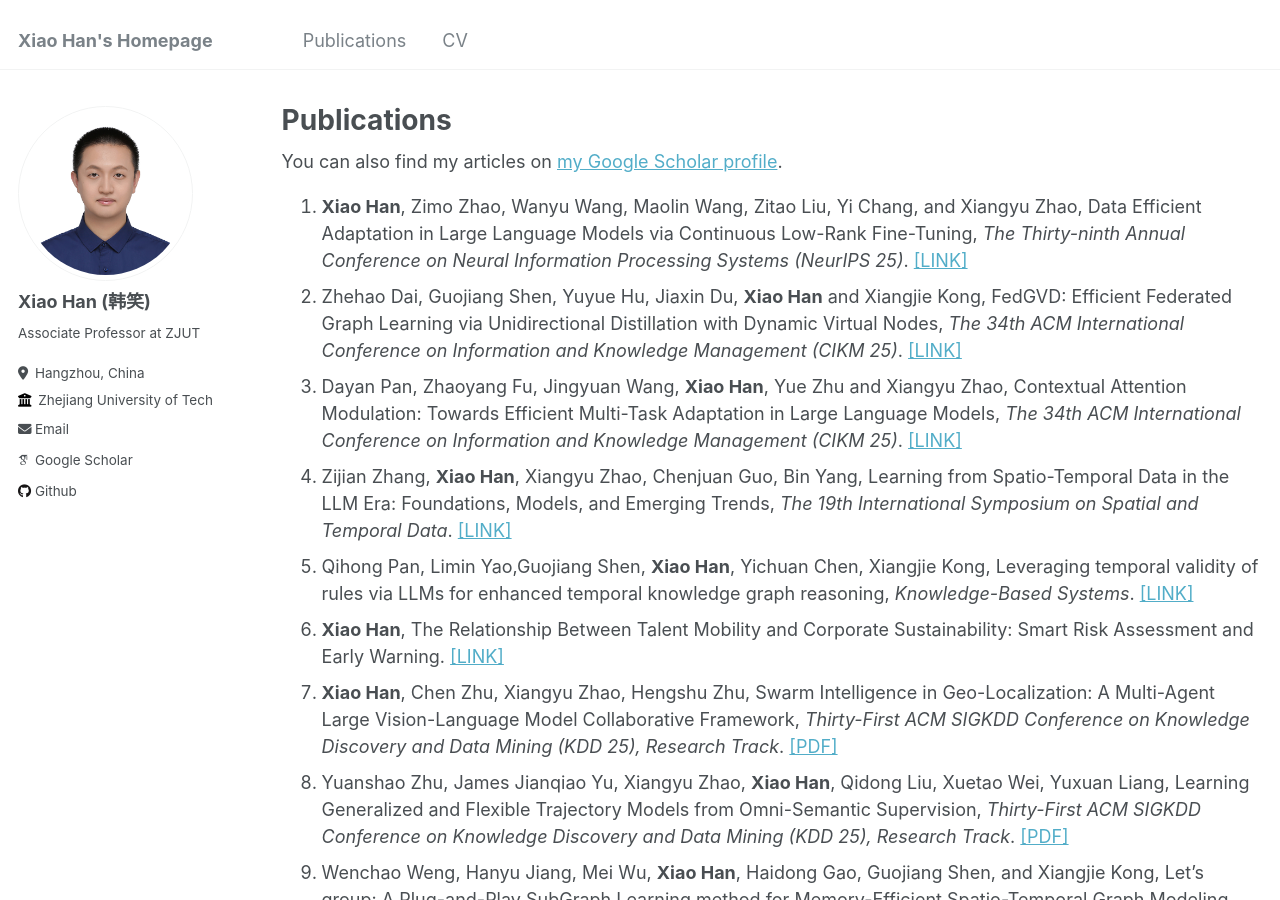
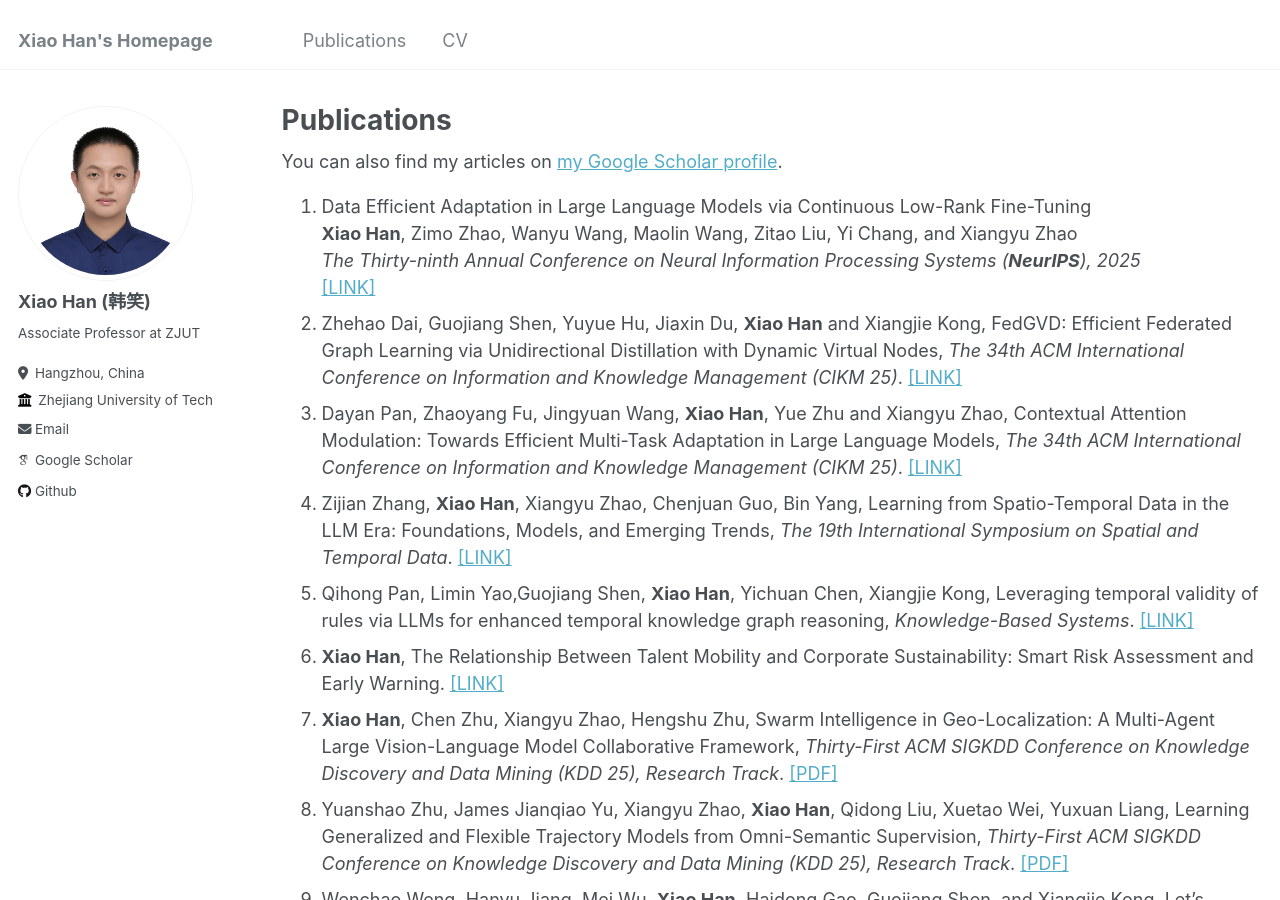
Before and after one commit to hahahenha/hahahenha.github.io, a Jekyll site: the page built from _pages/publications.md, in a window 1280 px wide and 900 px high. Built offline with Jekyll 4.4.1, drawn with Linux system fonts in a browser that asks for light colours; some web fonts are replaced.

Commit message:
Update publications.md

```diff
--- a/_pages/publications.md
+++ b/_pages/publications.md
@@ -19,35 +19,40 @@ author_profile: true
 
 <ol>
   <li>
-     <Strong>Xiao Han</Strong>, Zimo Zhao, Wanyu Wang, Maolin Wang, Zitao Liu, Yi Chang, and Xiangyu Zhao,
-     Data Efficient Adaptation in Large Language Models via Continuous Low-Rank Fine-Tuning,
-    <em>The Thirty-ninth Annual Conference on Neural Information Processing Systems (NeurIPS 25)</em>.
+    Data Efficient Adaptation in Large Language Models via Continuous Low-Rank Fine-Tuning <br>
+    <Strong>Xiao Han</Strong>, Zimo Zhao, Wanyu Wang, Maolin Wang, Zitao Liu, Yi Chang, and Xiangyu Zhao <br>
+    <em>The Thirty-ninth Annual Conference on Neural Information Processing Systems (<Strong>NeurIPS</Strong>), 2025</em> <br>
     <a target="_blank" rel="noopener" href="https://">[LINK]</a>
   </li>
+
   <li>
     Zhehao Dai, Guojiang Shen, Yuyue Hu, Jiaxin Du, <Strong>Xiao Han</Strong> and Xiangjie Kong,
      FedGVD: Efficient Federated Graph Learning via Unidirectional Distillation with Dynamic Virtual Nodes,
     <em>The 34th ACM International Conference on Information and Knowledge Management (CIKM 25)</em>.
     <a target="_blank" rel="noopener" href="https://">[LINK]</a>
   </li>
+
   <li>
     Dayan Pan, Zhaoyang Fu, Jingyuan Wang, <Strong>Xiao Han</Strong>, Yue Zhu and Xiangyu Zhao,
      Contextual Attention Modulation: Towards Efficient Multi-Task Adaptation in Large Language Models,
     <em>The 34th ACM International Conference on Information and Knowledge Management (CIKM 25)</em>.
     <a target="_blank" rel="noopener" href="https://">[LINK]</a>
   </li>
+
   <li>
    Zijian Zhang, <Strong>Xiao Han</Strong>, Xiangyu Zhao, Chenjuan Guo, Bin Yang,
      Learning from Spatio-Temporal Data in the LLM Era: Foundations, Models, and Emerging Trends,
     <em>The 19th International Symposium on Spatial and Temporal Data</em>.
     <a target="_blank" rel="noopener" href="https://">[LINK]</a>
   </li>
+
   <li>
     Qihong Pan, Limin Yao,Guojiang Shen, <Strong>Xiao Han</Strong>, Yichuan Chen, Xiangjie Kong,
      Leveraging temporal validity of rules via LLMs for enhanced temporal knowledge graph reasoning,
     <em>Knowledge-Based Systems</em>.
     <a target="_blank" rel="noopener" href="https://">[LINK]</a>
   </li>
+
    <li>
     <Strong>Xiao Han</Strong>,
      The Relationship Between Talent Mobility and Corporate Sustainability: Smart Risk Assessment and Early Warning.
```
